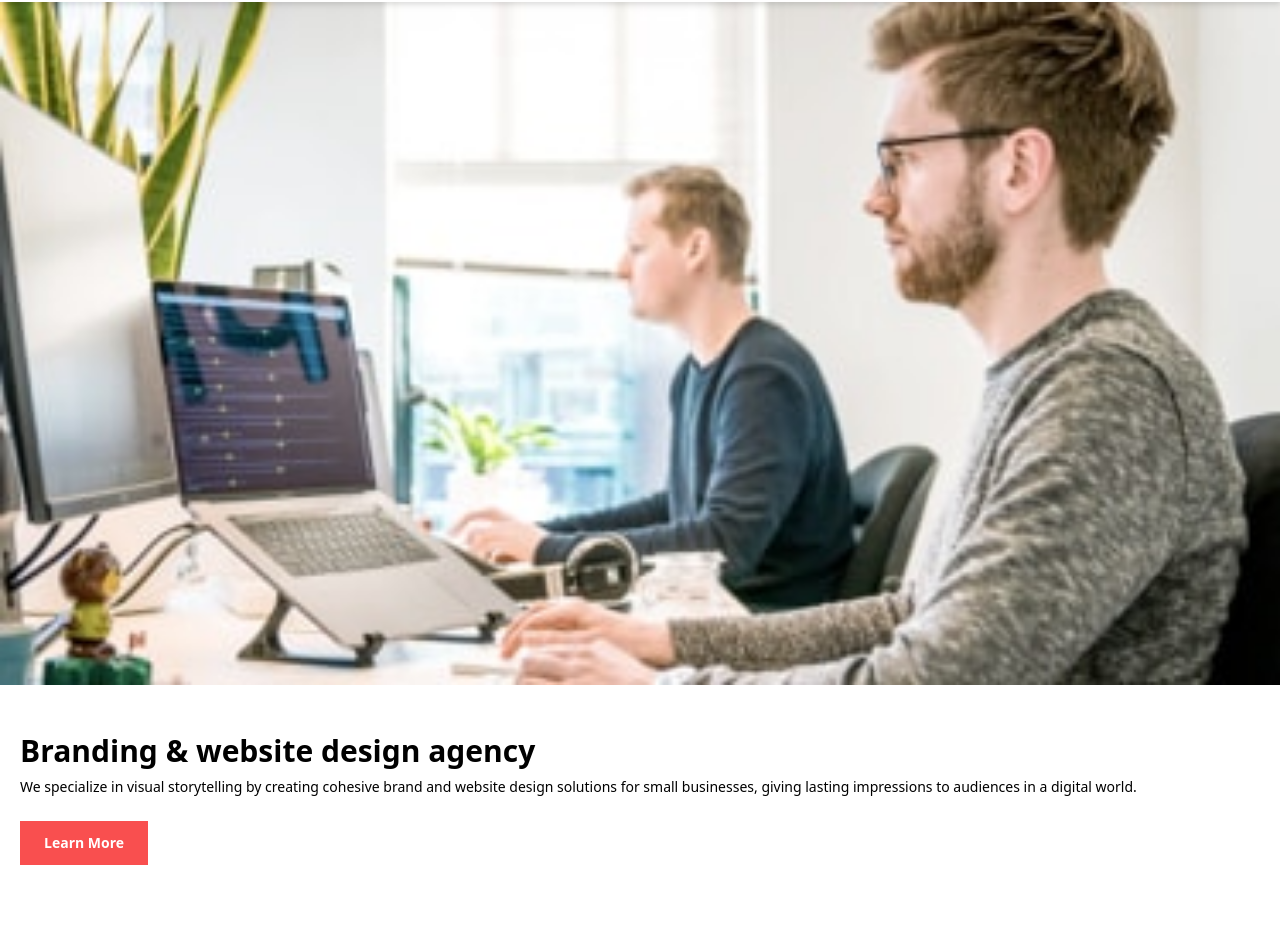
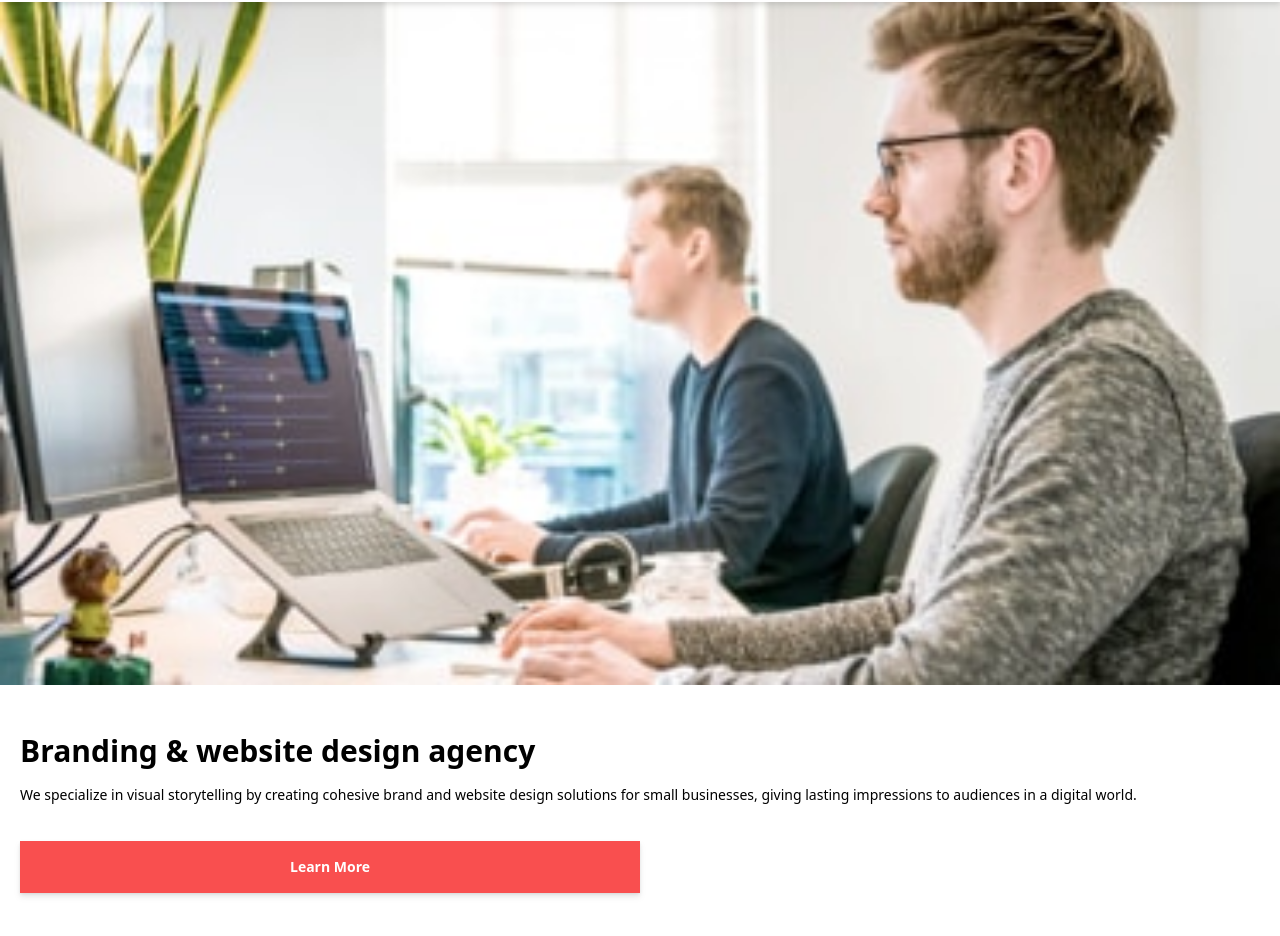
Before and after one commit to joshuabroqueza/creative-single-page-site, a plain HTML site: page index.html in a window 1280 px wide. Shown: the part 68-1004 px from the top of the page. Drawn offline with Linux system fonts and the light colour scheme.

Commit message:
Update minimal css in hero section

```diff
--- a/index.html
+++ b/index.html
@@ -62,21 +62,24 @@
         />
       </div>
       <div class="px-5 py-10">
-        <h1 class="font-extrabold text-3xl my-2">
+        <h1 class="w-2/3 font-extrabold text-3xl my-2 ">
           Branding & website design agency
         </h1>
-        <p class="my-1 text-sm">
+        <p class="my-4 text-sm">
           We specialize in visual storytelling by creating cohesive brand and
           website design solutions for small businesses, giving lasting
           impressions to audiences in a digital world.
         </p>
         <button
-          class="text-white text-sm px-6 py-3 my-5 font-bold bg-[#F94F4F]"
+          class="text-white text-sm px-5 w-1/2 py-4 my-5 font-bold bg-[#F94F4F] drop-shadow-md shadow-sm"
         >
           Learn More
         </button>
       </div>
     </div>
+
+    <!-- SECOND SECTION -->
+    <section></section>
 
     <script>
       const hambuger_icon = document.getElementById("hambuger_icon");
```
Also changed, not shown: dist/output.css.
